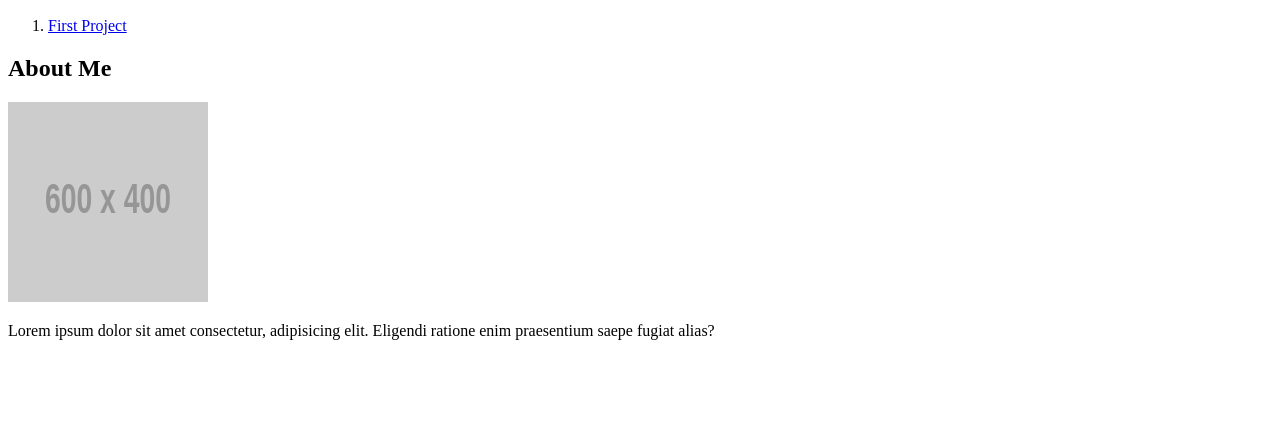
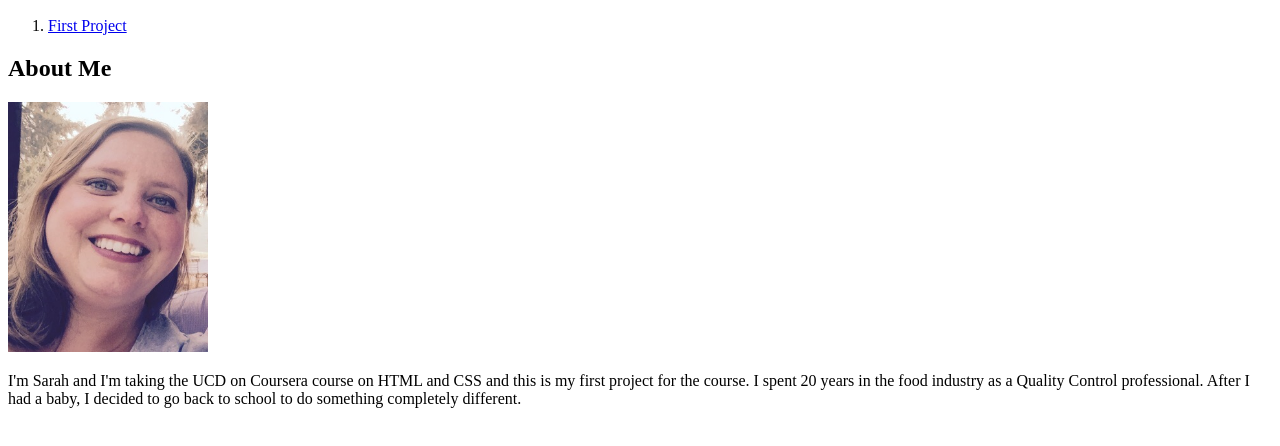
Before and after one commit to smeslava/sarahsportfolio, a plain HTML site: page index.html in a window 1280 px wide. Shown: the part 110-556 px from the top of the page. Drawn offline with Linux system fonts and the light colour scheme; placeholder pictures from the web are drawn by us.

Commit message:
updated image and added real bio text

```diff
--- a/index.html
+++ b/index.html
@@ -18,8 +18,8 @@
 
             <aside>
                 <h2>About Me</h2>
-                <img src="https://placehold.co/600x400" alt="placeholder" width="200" height="200">
-                <p>Lorem ipsum dolor sit amet consectetur, adipisicing elit. Eligendi ratione enim praesentium saepe fugiat alias?</p>
+                <img src="images/sarah.jpg" alt="Sarah" width="200" height="250">
+                <p>I'm Sarah and I'm taking the UCD on Coursera course on HTML and CSS and this is my first project for the course.  I spent 20 years in the food industry as a Quality Control professional.  After I had a baby, I decided to go back to school to do something completely different.</p>
             </aside>
         </main>
 </body>
```
Also changed, not shown: images/sarah.jpg (added).
